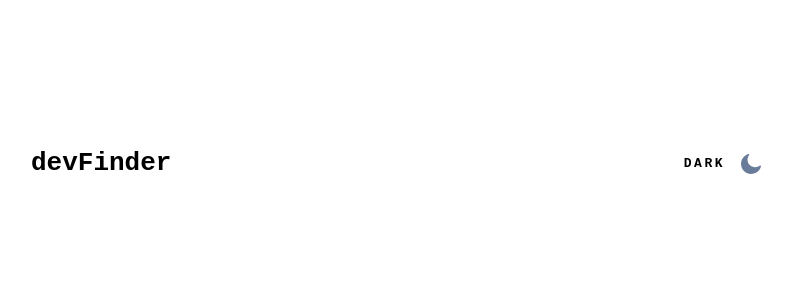
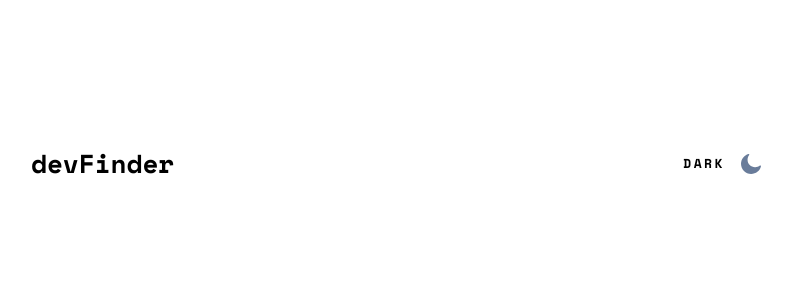
Before and after one commit to DevVictor19/DevFinder, a React (Vite) app: page / in a window 1280 px wide. Shown: the top 300 px of the page, without its empty margins (244-1036 px from the left). Built offline with nearby package versions, Linux system fonts and the light colour scheme.

Commit message:
style: concertar ordem de import

```diff
--- a/src/index.css
+++ b/src/index.css
@@ -1,7 +1,7 @@
+@import url("https://fonts.googleapis.com/css2?family=Space+Mono:wght@400;700&display=swap");
 @tailwind base;
 @tailwind components;
 @tailwind utilities;
-@import url("https://fonts.googleapis.com/css2?family=Space+Mono:wght@400;700&display=swap");
 
 @layer base {
   html {
```
